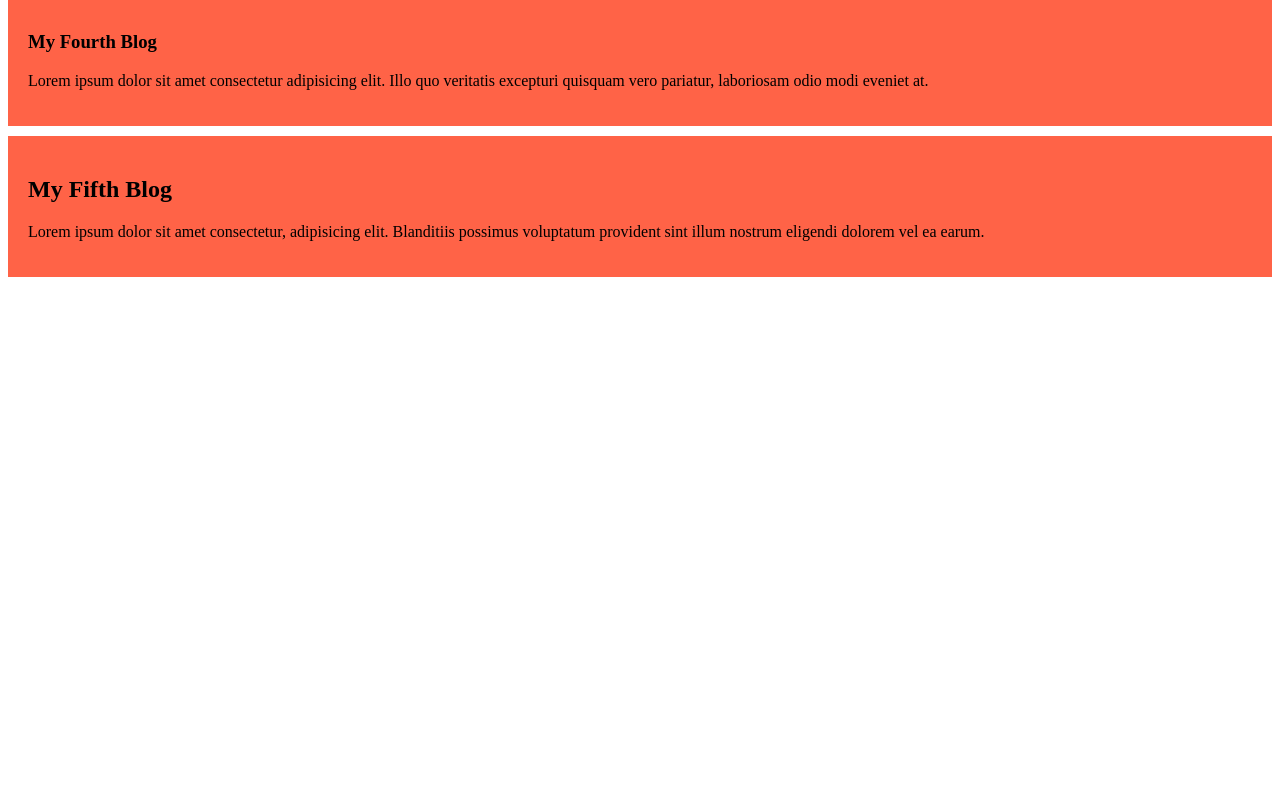
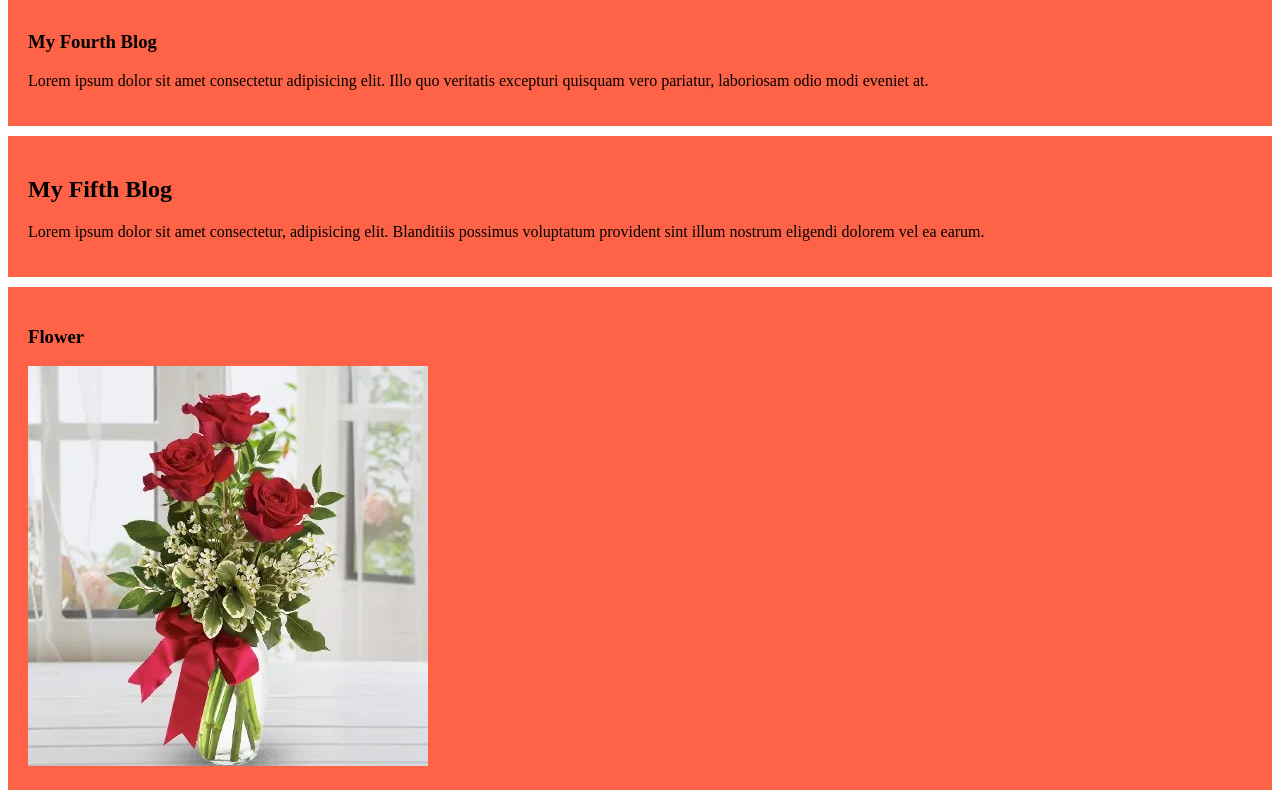
Before and after one commit to shrabony751/my-simple-website, a plain HTML site: page index.html in a window 1280 px wide. Shown: the part 625-1425 px from the top of the page. Before the commit the page ends 912 px from the top, so only its background shows below. Drawn offline with Linux system fonts and the light colour scheme.

Commit message:
added a flower

```diff
--- a/index.html
+++ b/index.html
@@ -50,6 +50,10 @@
         <h2>My Fifth Blog</h2>
         <p>Lorem ipsum dolor sit amet consectetur, adipisicing elit. Blanditiis possimus voluptatum provident sint illum nostrum eligendi dolorem vel ea earum.</p>
     </div>
+    <div>
+        <h3>Flower</h3>
+        <img src="flower.jpg" alt="">
+    </div>
 
 </body>
 </html>
```
